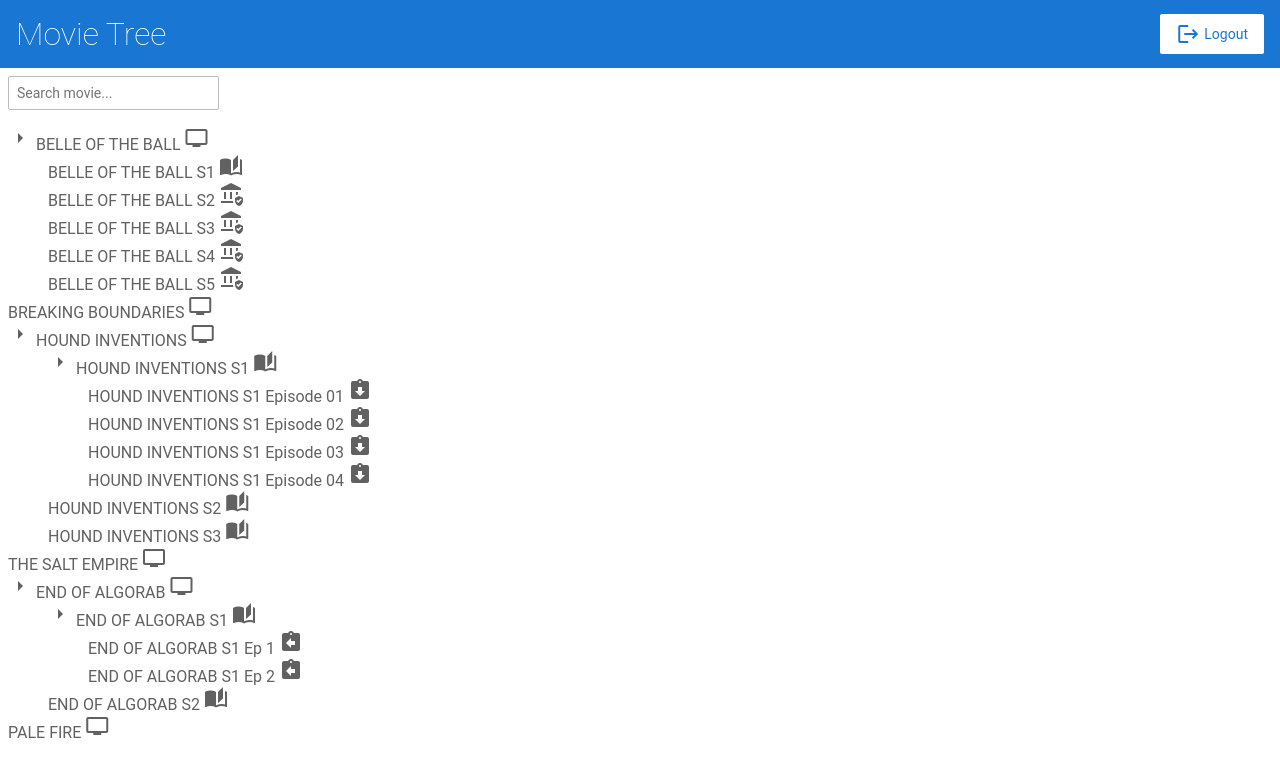
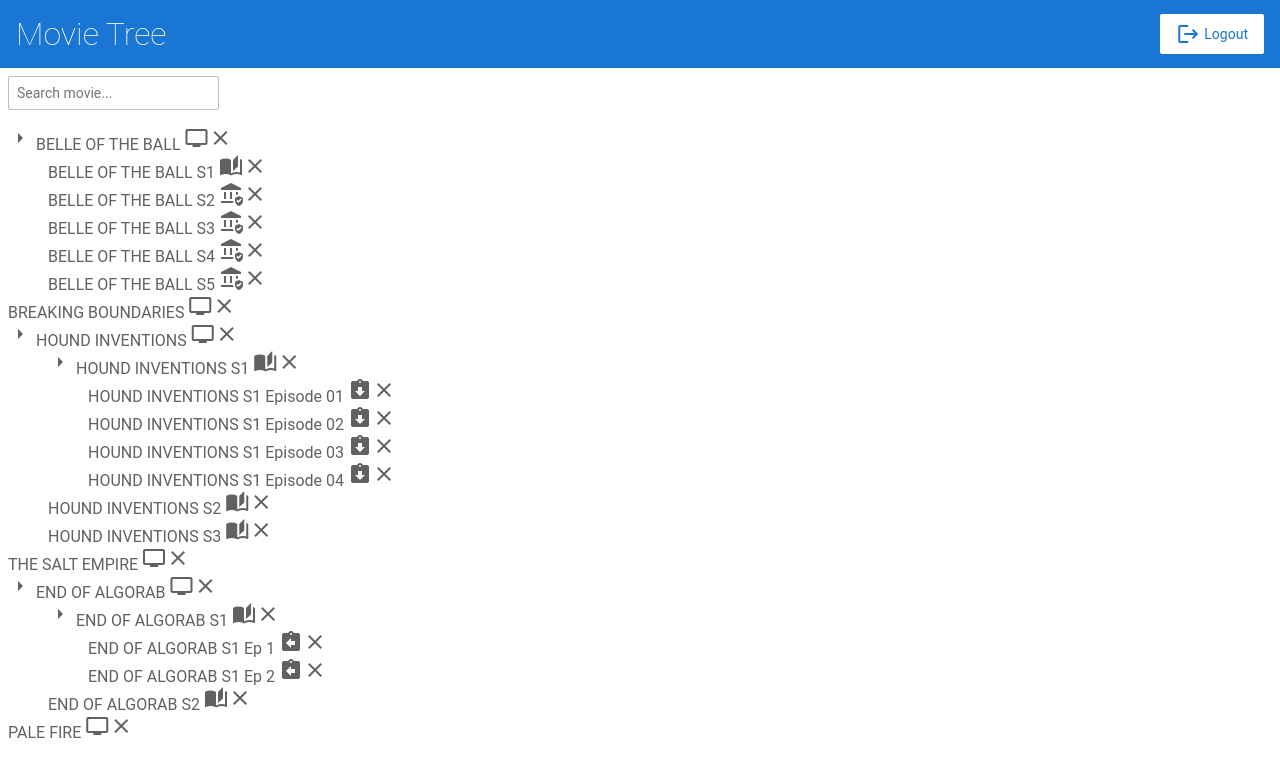
Before and after one commit to jeroniPM/KMH_JPM_Kata, an Angular app: page / in a window 1280 px wide. Shown: the top 776 px of the page. Built offline with nearby package versions, Linux system fonts and the light colour scheme.

Commit message:
Structure app separating component, service, model and domain

```diff
--- a/src/app/app.module.ts
+++ b/src/app/app.module.ts
@@ -4,9 +4,8 @@ import { RouterModule } from '@angular/router';
 import { ReactiveFormsModule } from '@angular/forms';
 
 import { AppComponent } from './app.component';
-import { TopBarComponent } from './top-bar/top-bar.component';
-import { MovieTreeComponent } from './movie-tree/movie-tree.component';
-import { MovieTreeNodeComponent } from './movie-tree-node/movie-tree-node.component';
+import { TopBarComponent } from './component/top-bar/top-bar.component';
+import { MovieTreeComponent } from './component/movie-tree/movie-tree.component';
 
 @NgModule({
   imports: [
--- a/src/app/movie-tree-node/movie-tree-node.component.html
+++ b/src/app/component/movie-tree-node/movie-tree-node.component.html
@@ -4,6 +4,7 @@
   }
   {{ node.name }}
   <i class="material-icons">{{ node.icon }}</i>
+  <i class="material-icons">close</i>
 </div>
 
 @if (node.children?.length) {
--- a/src/app/movie-tree-node/movie-tree-node.component.ts
+++ b/src/app/component/movie-tree-node/movie-tree-node.component.ts
@@ -1,6 +1,6 @@
-import { Component, Input, OnInit } from '@angular/core';
+import { Component, Input, OnInit, inject } from '@angular/core';
 import { CommonModule } from '@angular/common';
-import { TreeNode } from '../model/tree-node';
+import { TreeNode } from '../../model/tree-node';
 
 @Component({
   selector: 'app-movie-tree-node',
@@ -11,4 +11,6 @@ import { TreeNode } from '../model/tree-node';
 export class MovieTreeNodeComponent {
 
   @Input() node!: TreeNode;
+
+  // private store = inject(StoreService);
 }
--- a/src/app/movie-tree/movie-tree.component.ts
+++ b/src/app/component/movie-tree/movie-tree.component.ts
@@ -1,8 +1,8 @@
 import { Component, OnInit, signal } from '@angular/core';
-import { TITLES, SEASONS, EPISODES } from '../movies';
+import { TITLES, SEASONS, EPISODES } from '../../domain/movies';
 import { NgFor, NgStyle } from '@angular/common';
 import { MovieTreeNodeComponent } from '../movie-tree-node/movie-tree-node.component';
-import { TreeNode } from '../model/tree-node'
+import { TreeNode } from '../../model/tree-node'
 
 @Component({
   selector: 'app-movie-tree',
```
Also changed, not shown: src/app/component/movie-tree-node/movie-tree-node.component.css (added), src/app/component/movie-tree/movie-tree.component.css (renamed from src/app/movie-tree/movie-tree.component.css), src/app/component/movie-tree/movie-tree.component.html (renamed from src/app/movie-tree/movie-tree.component.html), src/app/component/top-bar/top-bar.component.css (renamed from src/app/top-bar/top-bar.component.css), src/app/component/top-bar/top-bar.component.html (renamed from src/app/top-bar/top-bar.component.html), src/app/component/top-bar/top-bar.component.ts (renamed from src/app/top-bar/top-bar.component.ts), src/app/domain/movies.ts (renamed from src/app/movies.ts).
